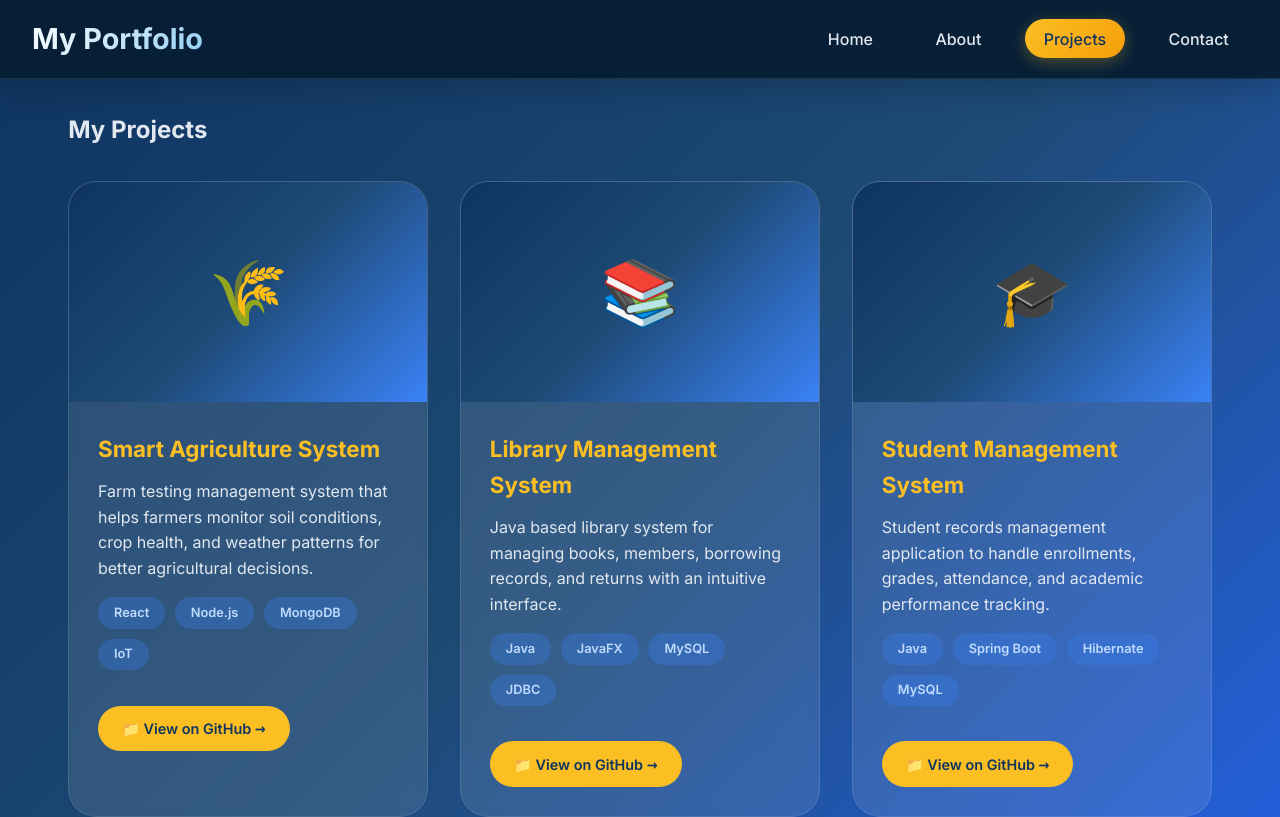
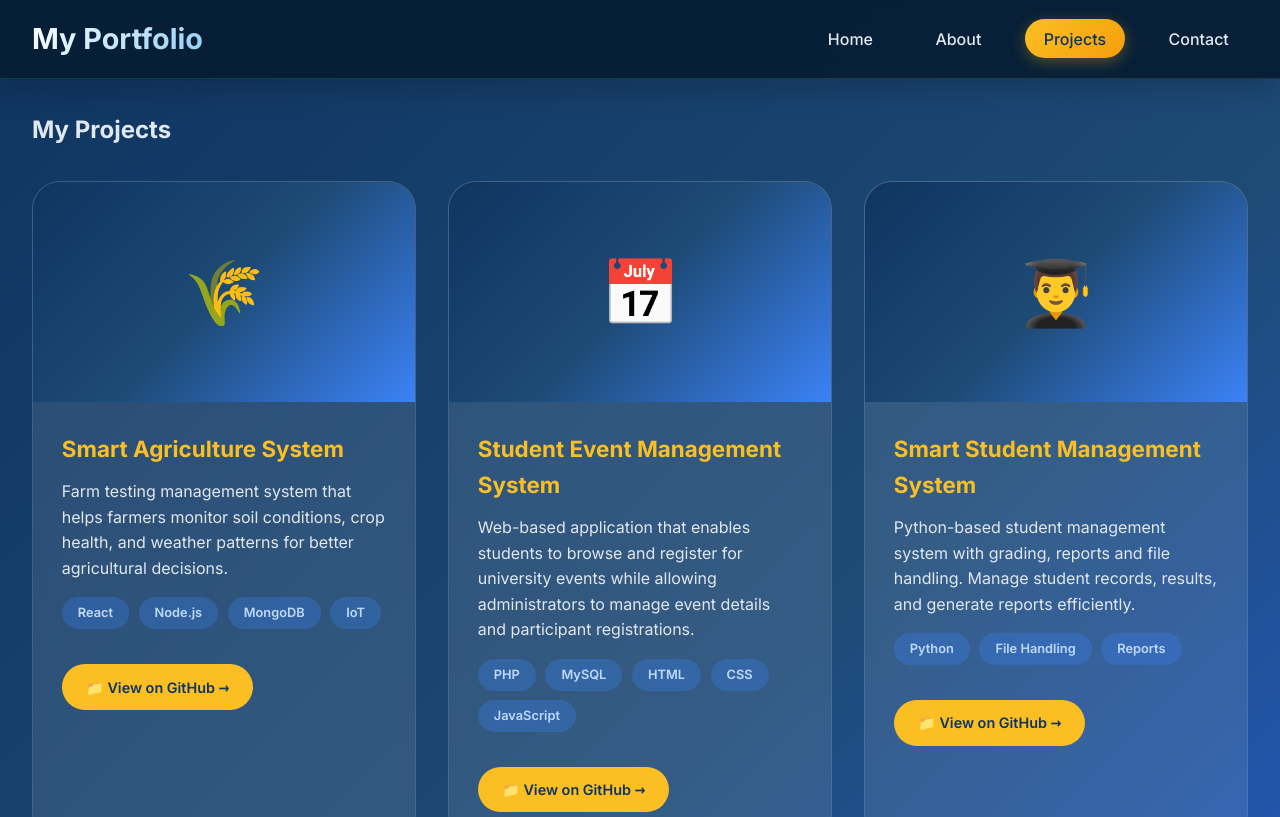
Before and after one commit to Nuwanthi608/my-portfolio, a React (Create React App) app: page /projects in a window 1280 px wide. Shown: the top 817 px of the page. Built offline with nearby package versions, Linux system fonts and the light colour scheme.

Commit message:
fixed: updated project 4 github link

```diff
--- a/src/components/Projects.js
+++ b/src/components/Projects.js
@@ -6,24 +6,32 @@ const projects = [
     title: "Smart Agriculture System",
     description: "Farm testing management system that helps farmers monitor soil conditions, crop health, and weather patterns for better agricultural decisions.",
     technologies: ["React", "Node.js", "MongoDB", "IoT"],
-    githubLink: "https://github.com/Nuwanthi608/smart-agriculture-system",
+    githubLink: "https://github.com/SahanHasmitha/project-FMRC.git",
     icon: "🌾"
   },
   {
     id: 2,
-    title: "Library Management System",
-    description: "Java based library system for managing books, members, borrowing records, and returns with an intuitive interface.",
-    technologies: ["Java", "JavaFX", "MySQL", "JDBC"],
-    githubLink: "https://github.com/Nuwanthi608/library-management-system",
-    icon: "📚"
+    title: "Student Event Management System",
+    description: "Web-based application that enables students to browse and register for university events while allowing administrators to manage event details and participant registrations.",
+    technologies: ["PHP", "MySQL", "HTML", "CSS", "JavaScript"],
+    githubLink: "https://github.com/Nuwanthi608/student-event-management.git",
+    icon: "📅"
   },
   {
     id: 3,
-    title: "Student Management System",
-    description: "Student records management application to handle enrollments, grades, attendance, and academic performance tracking.",
-    technologies: ["Java", "Spring Boot", "Hibernate", "MySQL"],
-    githubLink: "https://github.com/Nuwanthi608/student-management-system",
-    icon: "🎓"
+    title: "Smart Student Management System",
+    description: "Python-based student management system with grading, reports and file handling. Manage student records, results, and generate reports efficiently.",
+    technologies: ["Python", "File Handling", "Reports"],
+    githubLink: "https://github.com/Nuwanthi608/smart-student-management.git",
+    icon: "👨‍🎓"
+  },
+  {
+    id: 4,
+    title: "Calculator App",
+    description: "A beginner-friendly calculator web application with basic arithmetic operations built using HTML, CSS and JavaScript.",
+    technologies: ["HTML", "CSS", "JavaScript"],
+    githubLink: "https://github.com/Nuwanthi608/Calculator-App.git",
+    icon: "🧮"
   }
 ];
 
```
